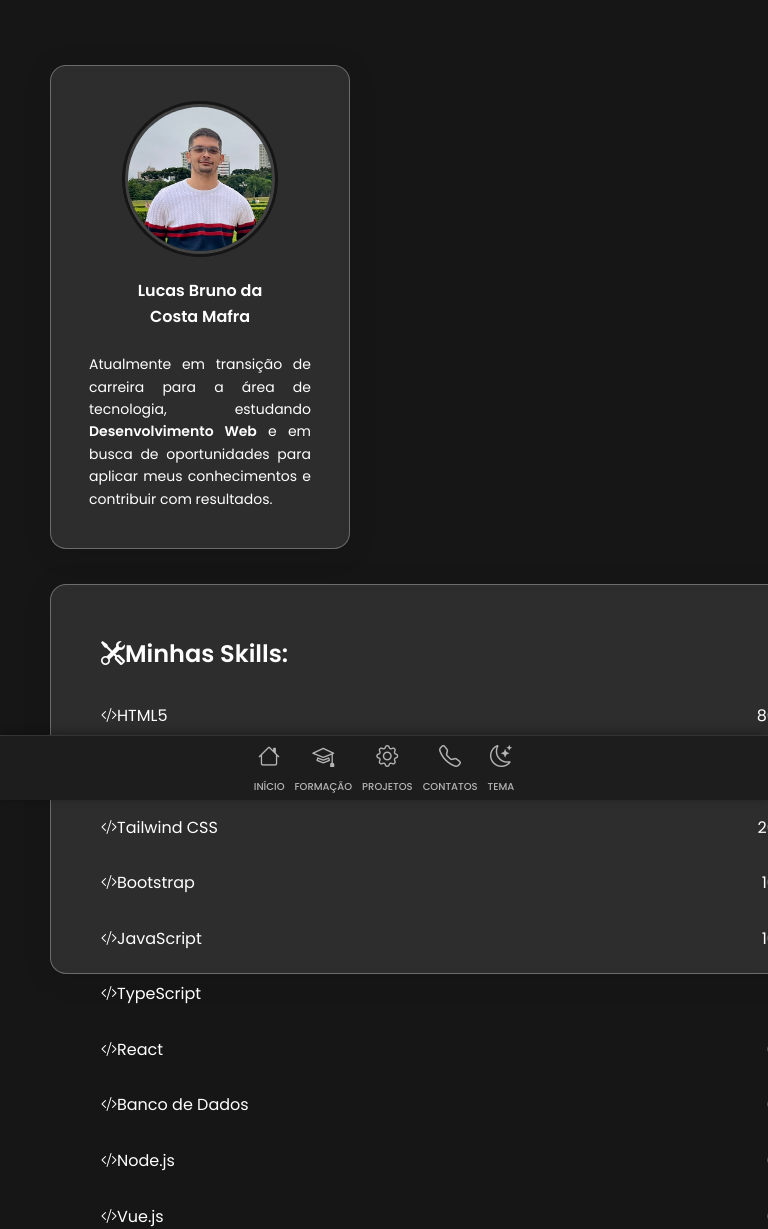
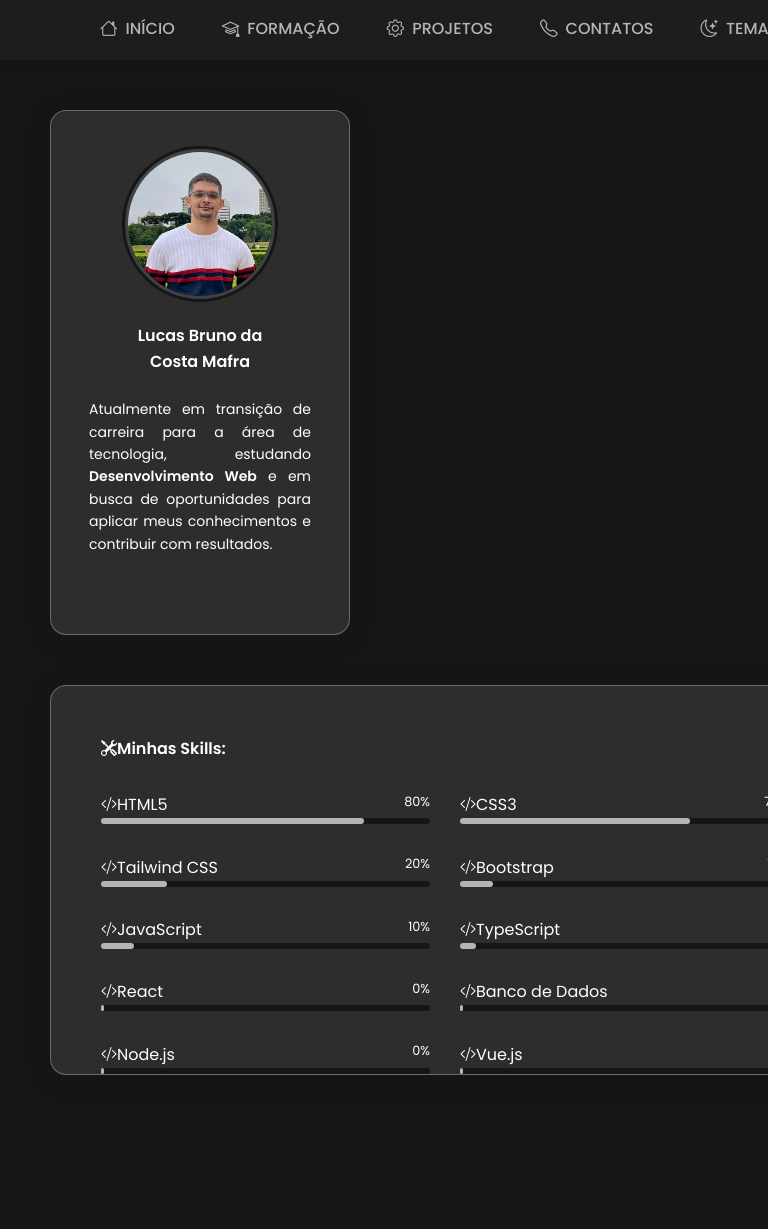
Before and after one commit to Brrn91/portfolio-brrn91, a plain HTML site: page index.html in a window 768 px wide. Shown: the top 1229 px of the page. After the commit the page ends 1075 px from the top, so only its background shows below. Drawn offline with nearby package versions, Linux system fonts and the light colour scheme.

Commit message:
desisto por hoje!

```diff
--- a/css/style.css
+++ b/css/style.css
@@ -166,13 +166,14 @@ article {
 }
 
 article h2 {
-  columns: var(--text-main);
+  color: var(--text-main);
   margin-bottom: 30px;
+  font-size: 1rem;
 }
 
 #skill-container {
   display: grid;
-  grid-template-columns: 1fr;
+  grid-template-columns: 1fr 1fr;
   gap: 30px;
 }
 
@@ -183,76 +184,27 @@ article h2 {
 }
 
 #skill-contaner .nome {
+  font-size: 0.8rem;
   font-weight: 600;
   color: var(--text-main);
+  padding-bottom: 6px;
 }
 
 #skill-container .porcentagem {
+  font-size: 0.8rem;
   color: var(--text-main);
+  padding-bottom: 6px;
 }
 
 #skill-container .barra {
-
+  width: 100%;
+  height: 6px;
+  background-color: var(--bg-body);
+  border-radius: 4px;
 }
 
-/* --- RESPONSIVIDADE --- */
-
-@media screen and (min-width: 768px) {
-  main {
-    grid-template-columns: auto 300px 1fr auto;
-  }
-
-  section#ficha {
-    grid-column: 2 / 3;
-    height: fit-content;
-    position: sticky;
-    top: 65px;
-  }
+#skill-container .progresso {
+  height: 100%;
+  background-color: var(--text-muted);
+  border-radius: 4px;
 }
-
-@media (max-width: 768px) {
-  header {
-    /* MANTEM O MENU SEPRE VISÍVEL NO FOOTER */
-    position: fixed;
-    top: auto;
-    bottom: 0;
-    width: 100%;
-    /* ALTURA MAIOR PARA FACILITAR O TOQUE */
-    height: 65px;
-    border-top: 1px solid rgba(255, 255, 255, 0.1);
-    box-shadow: 0 -2px 10px rgba(0, 0, 0, 0.3);
-  }
-
-  body {
-    /* EVITA QUE O MENU EM MOBILE CUBRA O CONTEÚDO FINAL DA PÁGINA */
-    padding-bottom: 80px;
-    padding-top: 0;
-  }
-
-  body.light header {
-    border-top: 1px solid rgba(0, 0, 0, 0.1);
-  }
-
-  nav#menu ul {
-    width: 100%;
-    /* DISTRUBUI ÍCONES IGUALMENTE */
-    justify-content: space-around;
-    gap: 0;
-  }
-
-  nav#menu a {
-    /* ÍCONE EM CIMA DO TEXTO */
-    flex-direction: column;
-    /* TEXTO MENOR PARA MOBILE */
-    font-size: 10px;
-    padding: 5px;
-    gap: 4px;
-  }
-
-  nav#menu i {
-    /* ÍCONE EM DESTAQUE*/
-    font-size: 22px;
-    margin-right: 0;
-  }
-
-}
--- a/index.html
+++ b/index.html
@@ -102,7 +102,7 @@
               </span>
             </div>
             <div class="barra">
-              <div class="pregoresso" style="width: 10%;"></div>
+              <div class="progresso" style="width: 10%;"></div>
             </div>
           </div> <!-- FINAL DA SKILL -->
 
@@ -116,7 +116,7 @@
               </span>
             </div>
             <div class="barra">
-              <div class="pregoresso" style="width: 10%;"></div>
+              <div class="progresso" style="width: 10%;"></div>
             </div>
           </div> <!-- FINAL DA SKILL -->
 
@@ -130,7 +130,7 @@
               </span>
             </div>
             <div class="barra">
-              <div class="pregoresso" style="width: 5%;"></div>
+              <div class="progresso" style="width: 5%;"></div>
             </div>
           </div> <!-- FINAL DA SKILL -->
 
@@ -144,7 +144,7 @@
               </span>
             </div>
             <div class="barra">
-              <div class="pregoresso" style="width: 0%;"></div>
+              <div class="progresso" style="width: 1%;"></div>
             </div>
           </div> <!-- FINAL DA SKILL -->
 
@@ -158,7 +158,7 @@
               </span>
             </div>
             <div class="barra">
-              <div class="pregoresso" style="width: 0%;"></div>
+              <div class="progresso" style="width: 1%;"></div>
             </div>
           </div> <!-- FINAL DA SKILL -->
 
@@ -172,7 +172,7 @@
               </span>
             </div>
             <div class="barra">
-              <div class="pregoresso" style="width: 0%;"></div>
+              <div class="progresso" style="width: 1%;"></div>
             </div>
           </div> <!-- FINAL DA SKILL -->
 
@@ -186,7 +186,7 @@
               </span>
             </div>
             <div class="barra">
-              <div class="pregoresso" style="width: 0%;"></div>
+              <div class="progresso" style="width: 1%;"></div>
             </div>
           </div> <!-- FINAL DA SKILL -->
 
```
